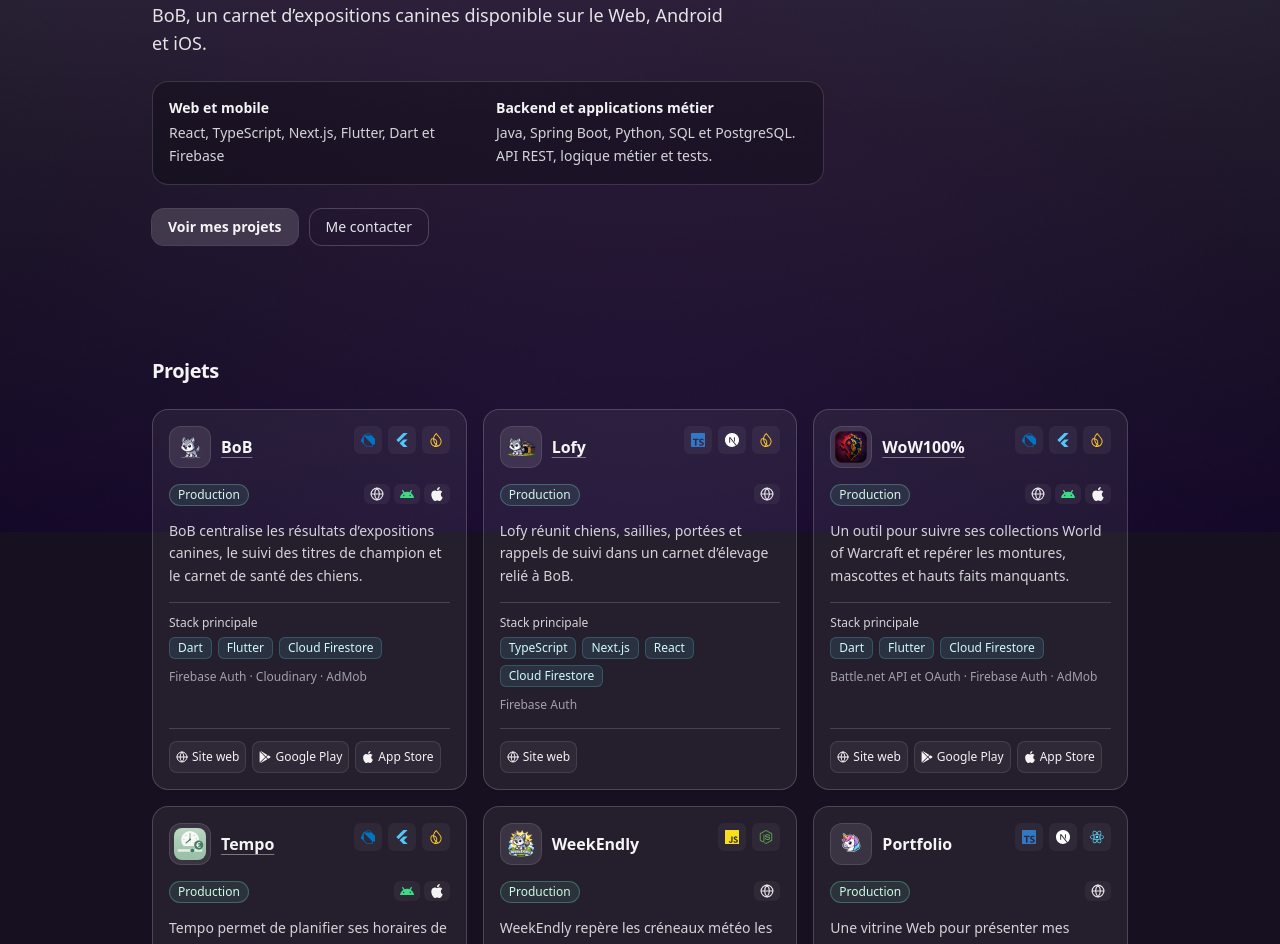
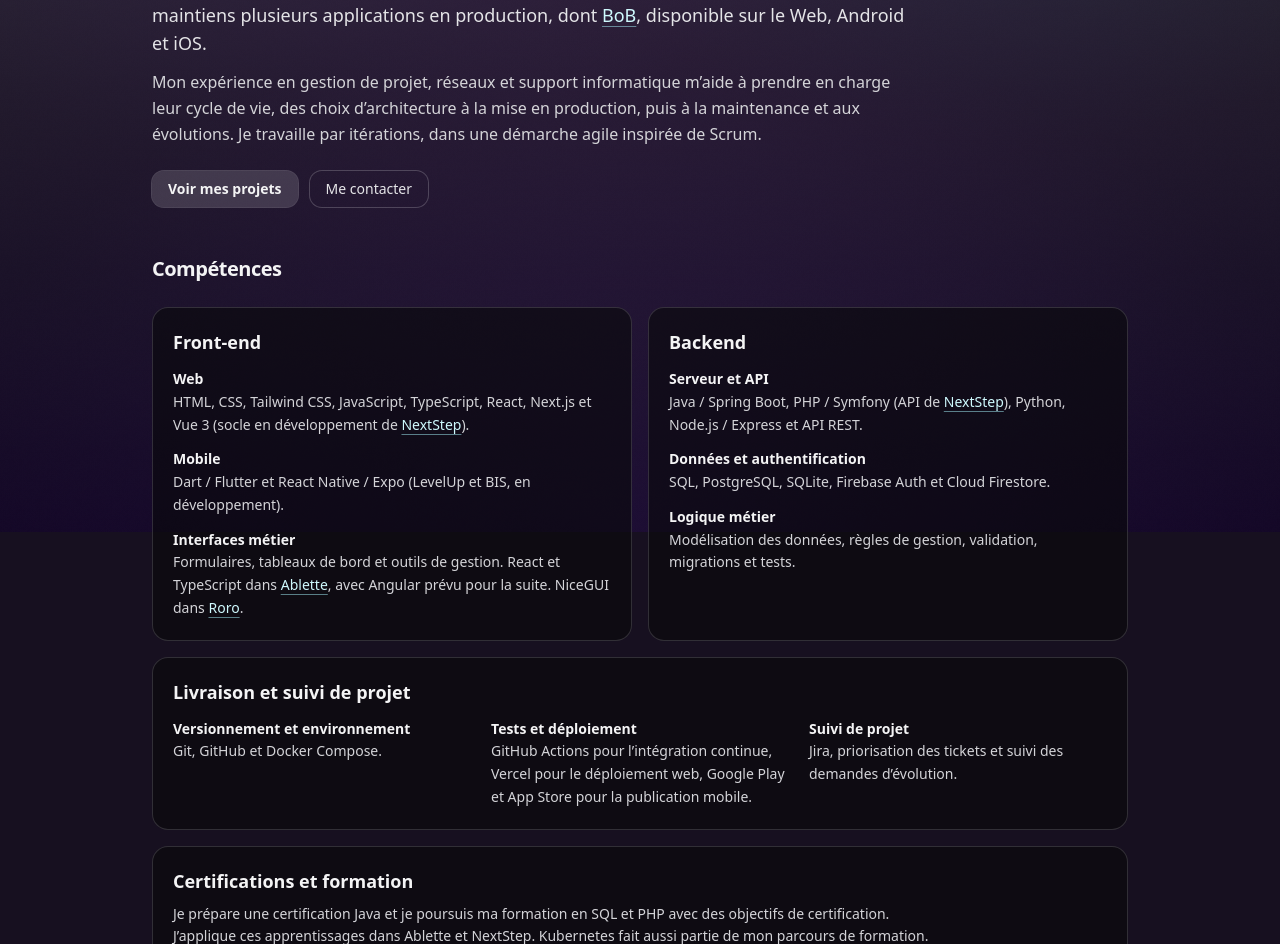
Before and after one commit to Laetitia-Bara/Portfolio, a Next.js app: page / in a window 1280 px wide. Shown: the part 268-1212 px from the top of the page. Built offline with nearby package versions, Linux system fonts and the light colour scheme.

Commit message:
Mettre à jour le profil et les compétences

```diff
--- a/src/app/page.tsx
+++ b/src/app/page.tsx
@@ -7,11 +7,15 @@ import Section from "../components/Section";
 import SocialIcon from "../components/SocialLinks";
 import { projects } from "../data/projects";
 
+const description =
+  "Laëtitia Bara, développeuse d’applications web, mobiles et métier. Applications en production, compétences et études de cas.";
+
 export const metadata: Metadata = {
+  description,
   alternates: { canonical: "/" },
   openGraph: {
     title: "Laëtitia Bara | Cosmos-Lty",
-    description: "Applications web et mobiles publiées et études de cas en Flutter, Next.js et Java Spring Boot.",
+    description,
     url: "/",
     siteName: "Cosmos-Lty",
     locale: "fr_FR",
@@ -20,36 +24,34 @@ export const metadata: Metadata = {
 };
 
 const featuredProjects = projects.filter((project) => project.visibility === "featured");
+const panel = "min-w-0 rounded-2xl border border-white/15 bg-zinc-950/60 p-4 sm:p-5";
+const projectLink =
+  "rounded-sm font-medium text-cyan-100 underline decoration-cyan-200/50 underline-offset-4 hover:decoration-cyan-100";
 
 export default function HomePage() {
   return (
     <>
-      <section className="py-12 sm:py-16">
+      <section aria-labelledby="profile-title" className="pt-12 sm:pt-16">
         <Container>
-          <div className="max-w-2xl">
-            <p className="text-sm font-medium text-zinc-300">Développeuse full-stack web, mobile et backend</p>
-            <h1 className="unicorn-text mt-3 text-4xl font-bold tracking-tight sm:text-6xl lg:text-7xl">
+          <div className="max-w-3xl">
+            <p className="text-sm font-medium text-zinc-300">
+              Développeuse d’applications · Web, mobile et métier
+            </p>
+            <h1 id="profile-title" className="unicorn-text mt-3 text-4xl font-bold tracking-tight sm:text-6xl lg:text-7xl">
               Laëtitia Bara
             </h1>
-            <p className="mt-4 max-w-xl text-base leading-relaxed text-zinc-200 sm:text-lg">
-              Je conçois, développe et maintiens des applications métier. J’ai créé BoB, un carnet
-              d’expositions canines disponible sur le Web, Android et iOS.
+            <p className="mt-4 text-base leading-relaxed text-zinc-200 sm:text-lg">
+              Passionnée par les langages de programmation depuis plus de vingt ans, je développe et
+              maintiens plusieurs applications en production, dont{" "}
+              <Link href="/projects/bob" className={projectLink}>BoB</Link>, disponible sur le Web,
+              Android et iOS.
             </p>
-
-            <dl className="mt-6 grid gap-4 rounded-2xl border border-white/15 bg-black/25 p-4 sm:grid-cols-2">
-              <div>
-                <dt className="text-sm font-semibold">Web et mobile</dt>
-                <dd className="mt-1 text-sm leading-relaxed text-zinc-300">
-                  React, TypeScript, Next.js, Flutter, Dart et Firebase
-                </dd>
-              </div>
-              <div>
-                <dt className="text-sm font-semibold">Backend et applications métier</dt>
-                <dd className="mt-1 text-sm leading-relaxed text-zinc-300">
-                  Java, Spring Boot, Python, SQL et PostgreSQL. API REST, logique métier et tests.
-                </dd>
-              </div>
-            </dl>
+            <p className="mt-3 text-base leading-relaxed text-zinc-300">
+              Mon expérience en gestion de projet, réseaux et support informatique m’aide à prendre
+              en charge leur cycle de vie, des choix d’architecture à la mise en production, puis à
+              la maintenance et aux évolutions. Je travaille par itérations, dans une démarche agile
+              inspirée de Scrum.
+            </p>
 
             <div className="mt-6 flex flex-wrap gap-3">
               <a
@@ -68,6 +70,89 @@ export default function HomePage() {
           </div>
         </Container>
       </section>
+
+      <Section id="competences" title="Compétences">
+        <div className="grid gap-4 md:grid-cols-2">
+          <section aria-labelledby="frontend-title" className={panel}>
+            <h3 id="frontend-title" className="text-lg font-semibold">Front-end</h3>
+            <dl className="mt-3 grid gap-3 text-sm leading-relaxed text-zinc-300">
+              <div>
+                <dt className="font-semibold text-zinc-100">Web</dt>
+                <dd>
+                  HTML, CSS, Tailwind CSS, JavaScript, TypeScript, React, Next.js et Vue 3
+                  (socle en développement de{" "}
+                  <Link href="/projects#nextstep" className={projectLink}>NextStep</Link>).
+                </dd>
+              </div>
+              <div>
+                <dt className="font-semibold text-zinc-100">Mobile</dt>
+                <dd>Dart / Flutter et React Native / Expo (LevelUp et BIS, en développement).</dd>
+              </div>
+              <div>
+                <dt className="font-semibold text-zinc-100">Interfaces métier</dt>
+                <dd>
+                  Formulaires, tableaux de bord et outils de gestion. React et TypeScript dans{" "}
+                  <Link href="/projects/ablette" className={projectLink}>Ablette</Link>, avec Angular
+                  prévu pour la suite. NiceGUI dans{" "}
+                  <Link href="/projects#roland-roro" className={projectLink}>Roro</Link>.
+                </dd>
+              </div>
+            </dl>
+          </section>
+
+          <section aria-labelledby="backend-title" className={panel}>
+            <h3 id="backend-title" className="text-lg font-semibold">Backend</h3>
+            <dl className="mt-3 grid gap-3 text-sm leading-relaxed text-zinc-300">
+              <div>
+                <dt className="font-semibold text-zinc-100">Serveur et API</dt>
+                <dd>
+                  Java / Spring Boot, PHP / Symfony (API de{" "}
+                  <Link href="/projects#nextstep" className={projectLink}>NextStep</Link>),
+                  Python, Node.js / Express et API REST.
+                </dd>
+              </div>
+              <div>
+                <dt className="font-semibold text-zinc-100">Données et authentification</dt>
+                <dd>SQL, PostgreSQL, SQLite, Firebase Auth et Cloud Firestore.</dd>
+              </div>
+              <div>
+                <dt className="font-semibold text-zinc-100">Logique métier</dt>
+                <dd>Modélisation des données, règles de gestion, validation, migrations et tests.</dd>
+              </div>
+            </dl>
+          </section>
+        </div>
+
+        <section aria-labelledby="delivery-title" className={`mt-4 ${panel}`}>
+          <h3 id="delivery-title" className="text-lg font-semibold">Livraison et suivi de projet</h3>
+          <dl className="mt-3 grid gap-3 text-sm leading-relaxed text-zinc-300 md:grid-cols-3 md:gap-5">
+            <div>
+              <dt className="font-semibold text-zinc-100">Versionnement et environnement</dt>
+              <dd>Git, GitHub et Docker Compose.</dd>
+            </div>
+            <div>
+              <dt className="font-semibold text-zinc-100">Tests et déploiement</dt>
+              <dd>
+                GitHub Actions pour l’intégration continue, Vercel pour le déploiement web, Google Play
+                et App Store pour la publication mobile.
+              </dd>
+            </div>
+            <div>
+              <dt className="font-semibold text-zinc-100">Suivi de projet</dt>
+              <dd>Jira, priorisation des tickets et suivi des demandes d’évolution.</dd>
+            </div>
+          </dl>
+        </section>
+
+        <section aria-labelledby="training-title" className={`mt-4 ${panel}`}>
+          <h3 id="training-title" className="text-lg font-semibold">Certifications et formation</h3>
+          <p className="mt-2 max-w-3xl text-sm leading-relaxed text-zinc-300">
+            Je prépare une certification Java et je poursuis ma formation en SQL et PHP avec des
+            objectifs de certification. J’applique ces apprentissages dans Ablette et NextStep.
+            Kubernetes fait aussi partie de mon parcours de formation.
+          </p>
+        </section>
+      </Section>
 
       <Section id="projects" title="Projets">
         <ProjectGrid projects={featuredProjects} />
--- a/src/components/ProjectCard.tsx
+++ b/src/components/ProjectCard.tsx
@@ -22,7 +22,8 @@ export default function ProjectCard({ project }: { project: Project }) {
 
   return (
     <article
-      className="card-theme relative isolate flex min-w-0 flex-col gap-3.5 rounded-2xl p-4 shadow-sm
+      id={project.slug}
+      className="card-theme relative isolate flex min-w-0 scroll-mt-32 flex-col gap-3.5 rounded-2xl p-4 shadow-sm sm:scroll-mt-24
         border border-[rgba(var(--card-border),0.18)] bg-[rgba(var(--card-bg),0.06)]
         transition-colors hover:border-cyan-200/50 hover:bg-[rgba(var(--card-bg),0.10)] focus-within:border-cyan-200/50"
     >
```
